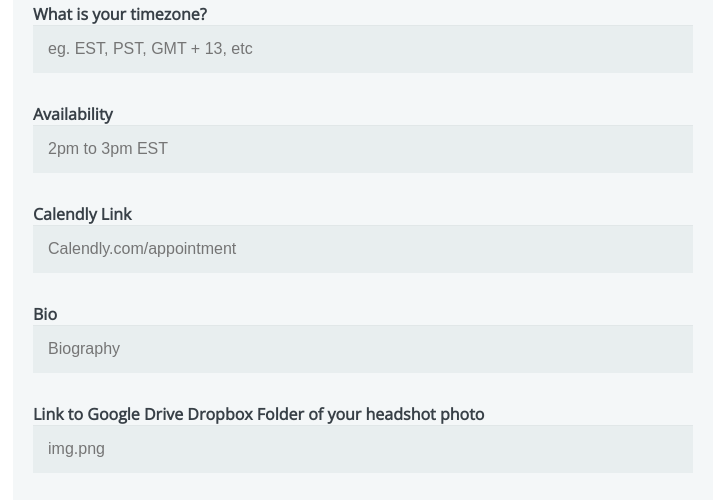
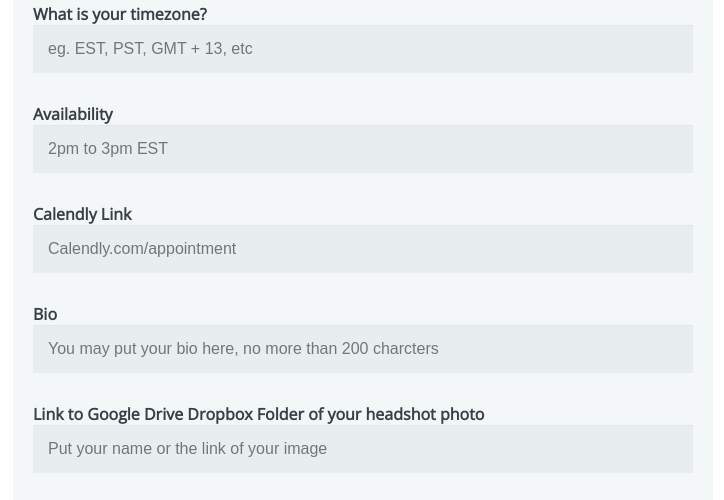
Before and after one commit to toniaureada/DLN-UIproject, a plain HTML site: page index.html in a window 1280 px wide. Shown: the part 732-1232 px from the top of the page, without its empty margins (277-1001 px from the left). Drawn offline with nearby package versions, Linux system fonts and the light colour scheme; grey boxes are pictures that could not be loaded.

Commit message:
Update index.html

```diff
--- a/index.html
+++ b/index.html
@@ -62,15 +62,15 @@
             <input type="text" name="entry.408756618" placeholder="Calendly.com/appointment" required>
 
         </div>
-        <div class="Form-element">
+        <div class="Form-element" ">
             <span>Bio</span>
-            <input type="text" name="entry.586417276" placeholder="Biography"  maxlength="2000" required>
+            <input  type="text" name="entry.586417276" placeholder="You may put your bio here, no more than 200 charcters"  maxlength="200"  required>
 
         </div>
     </div>
     <div class="Form-element">
         <span>Link to Google Drive Dropbox Folder of your headshot photo</span>
-        <input type="text" name="entry.561876557" placeholder="img.png" required>
+        <input type="text" name="entry.561876557" placeholder="Put your name or the link of your image" required>
 
     </div>
     <iframe loading="lazy" src="https://script.google.com/a/macros/jamesmacneil.com/s/AKfycbyUp3-O5G1CoyTNhxPzK7G4MHYUm3rvVX9amYsIjwESo11LVld_f0xU4k147ueGmcxJWA/exec" name="iFrame Name" scrolling="No" height="130px auto" width="100%" style="border: none;"></iframe><hr>
```
